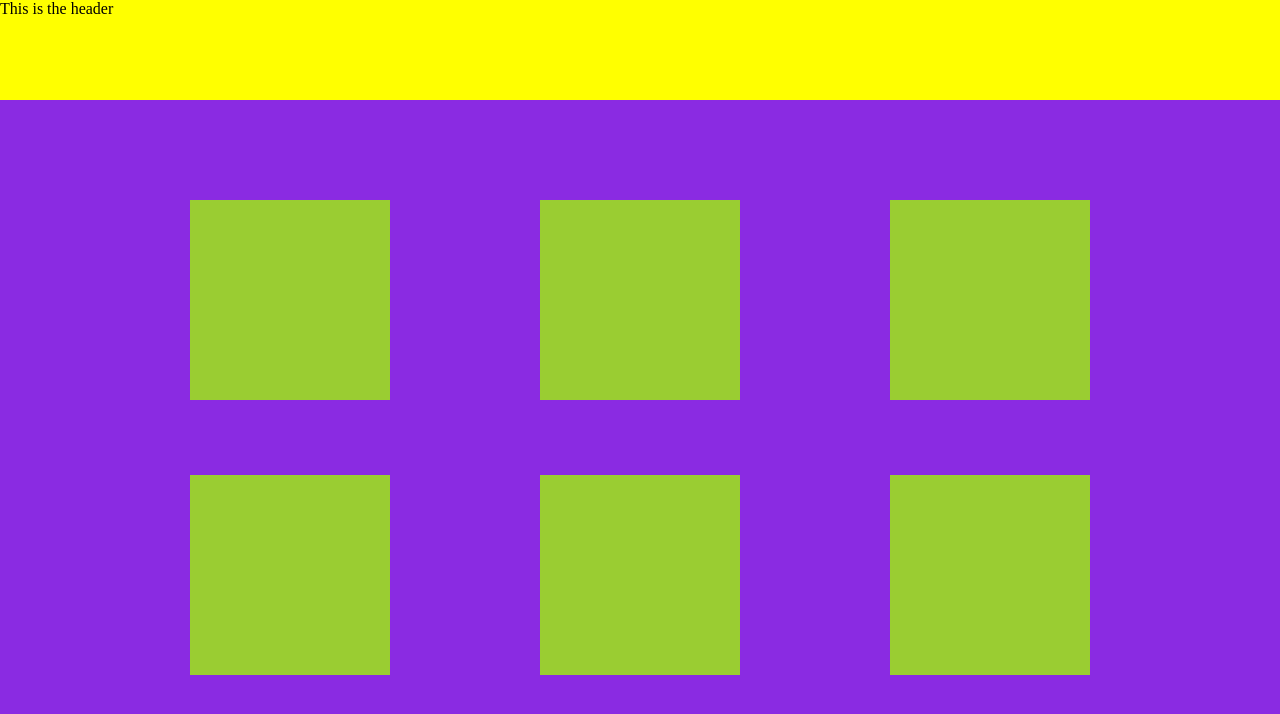
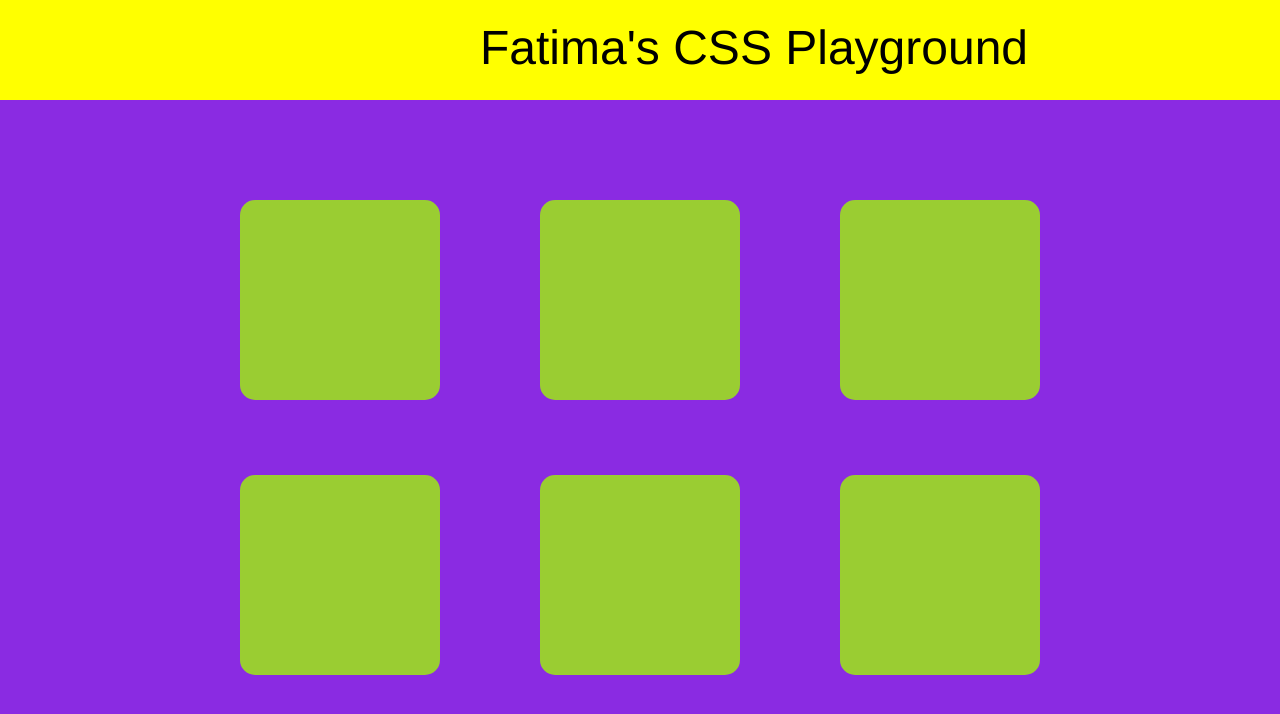
Before and after one commit to fatimaahmed14/css-playground, a React (Create React App) app in the folder css-playground/: page / in a window 1280 px wide. Shown: the top 714 px of the page. Built offline with nearby package versions, Linux system fonts and the light colour scheme.

Commit message:
more styling changes

```diff
--- a/css-playground/src/Styling/Style.css
+++ b/css-playground/src/Styling/Style.css
@@ -17,16 +17,23 @@
 .main {
   background-color: blueviolet;
   display: grid;
-  grid-template-columns: repeat(auto-fill, 300px);
+  grid-template-columns: repeat(auto-fill, 250px);
   gap: 50px;
   justify-content: center;
   justify-items: center;
   padding: 100px;
 }
+.title {
+  margin-left: 480px;
+  margin-top: 20px;
+  font-family: "Franklin Gothic Medium", "Arial Narrow", Arial, sans-serif;
+  font-size: xxx-large;
+}
 .box {
   background-color: yellowgreen;
   height: 200px;
   width: 200px;
+  border-radius: 15px;
 }
 
 /* styling for start page ends here  */
--- a/css-playground/src/components/StartPage.js
+++ b/css-playground/src/components/StartPage.js
@@ -4,7 +4,9 @@ function StartPage() {
   return (
     <>
       <div className="startpage">
-        <header className="header">This is the header</header>
+        <header className="header">
+          <div className="title">Fatima's CSS Playground</div>
+        </header>
         <main className="main">
           <div className="box"></div>
           <div className="box"></div>
```
Also changed, not shown: css-playground/src/components/DisplayPage.js (added).
